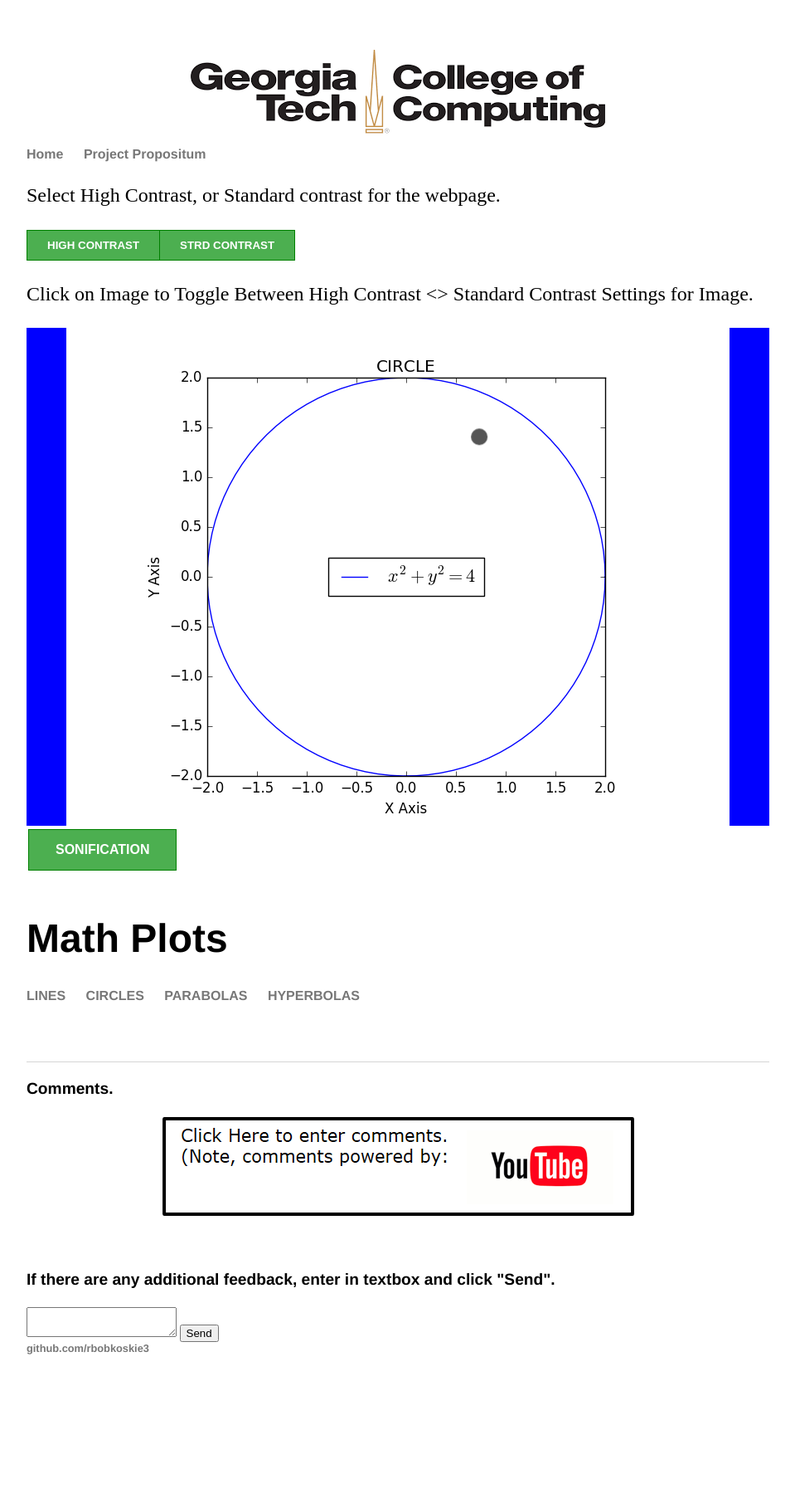
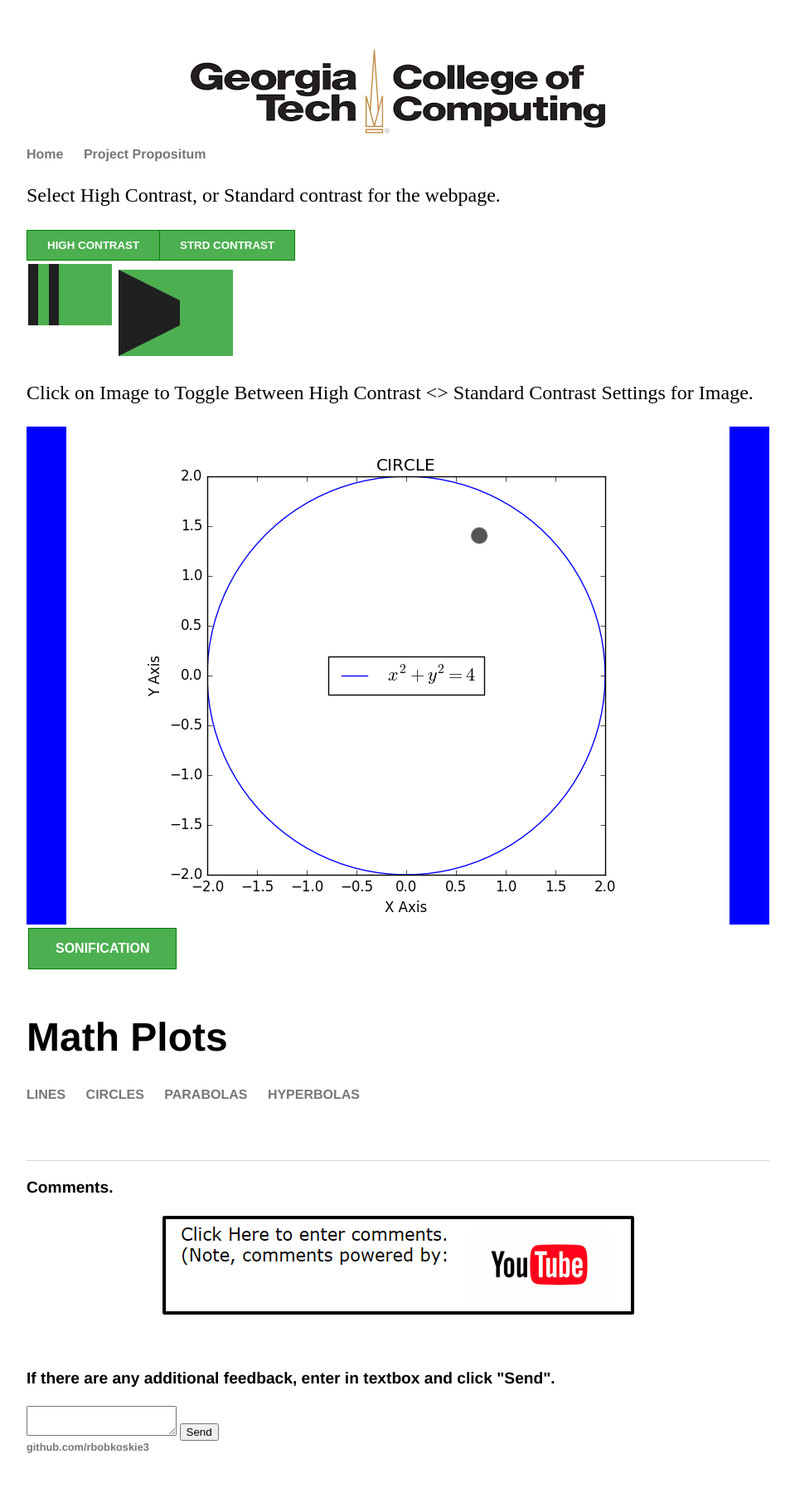
Before and after one commit to rbobkoskie3/rbobkoskie3.github.io, a Jekyll site: the page built from blog/index.html, in a window 1280 px wide. Shown: the whole page at 83% size, without its empty margins (160-1119 px from the left). Built offline with Jekyll 4.4.1, drawn with Linux system fonts in a browser that asks for light colours; before the commit the page ends 1692 px from its top, so only the background shows below that.

Commit message:
Add files via upload

```diff
--- a/blog/index.html
+++ b/blog/index.html
@@ -88,8 +88,28 @@
             from { transform: rotate(0deg) translateX(150px) rotate(0deg); }
             to   { transform: rotate(360deg) translateX(150px) rotate(-360deg); }
         }
+
+        .button.play {
+            width: 74px;
+            height: 74px;
+            box-sizing: border-box;
+            border-style: solid;
+            border-width: 37px 0px 37px 74px;
+            border-color: transparent transparent transparent #202020;
+        }
+
+        .button.pause {
+            width: 74px;
+            height: 74px;
+            border-style: double;
+            border-width: 0px 0px 0px 37px;
+            border-color: #202020;
+        }
         </style>
 </head>
+
+    <button class='button pause'></button>
+    <button class='button play'></button>
 
     <!-- img src="\images\ST_Circle.png" title="Graph of a Circle w/o High Contrast" -->
     <div><p>Click on Image to Toggle Between High Contrast <> Standard Contrast Settings for Image.</div></p>
```
